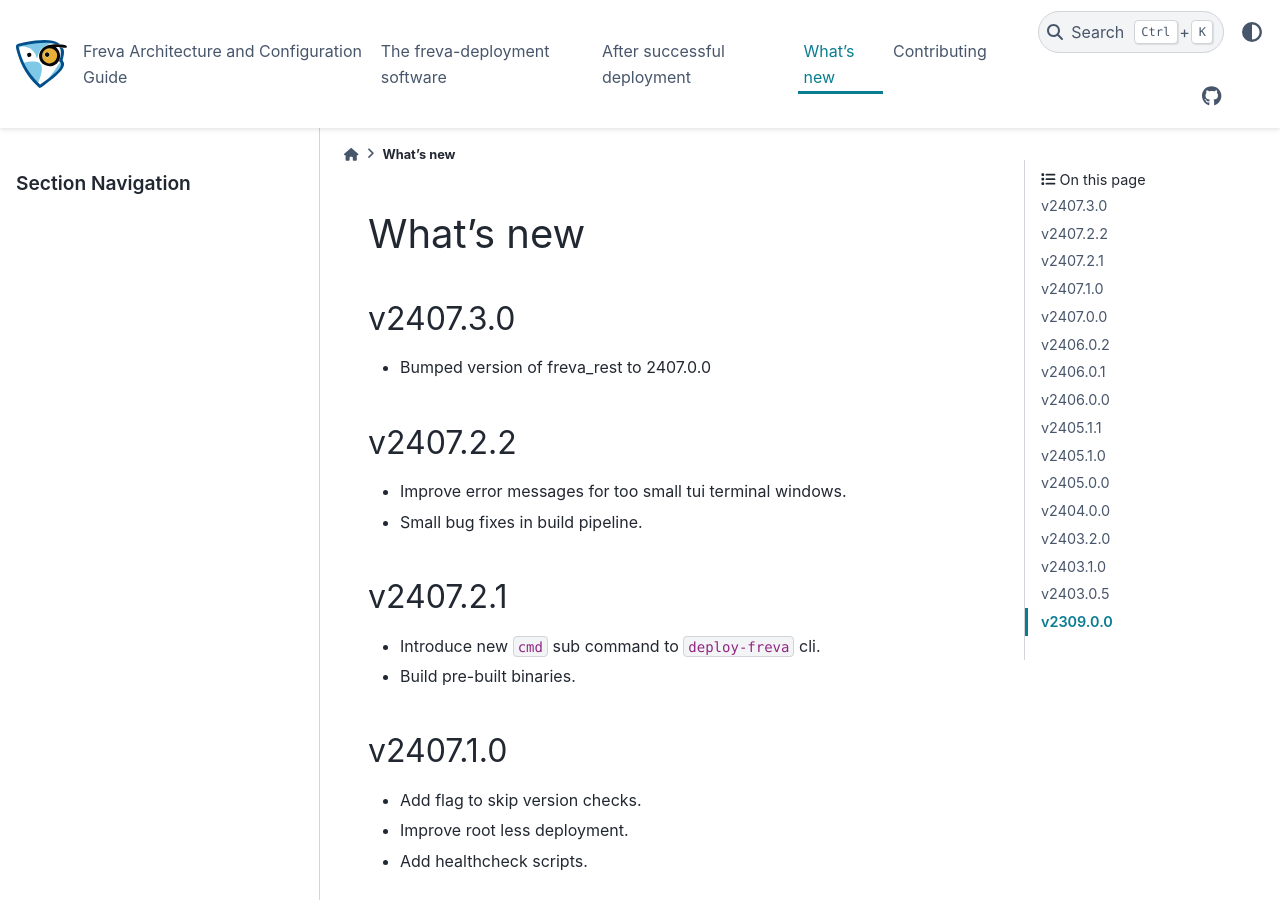
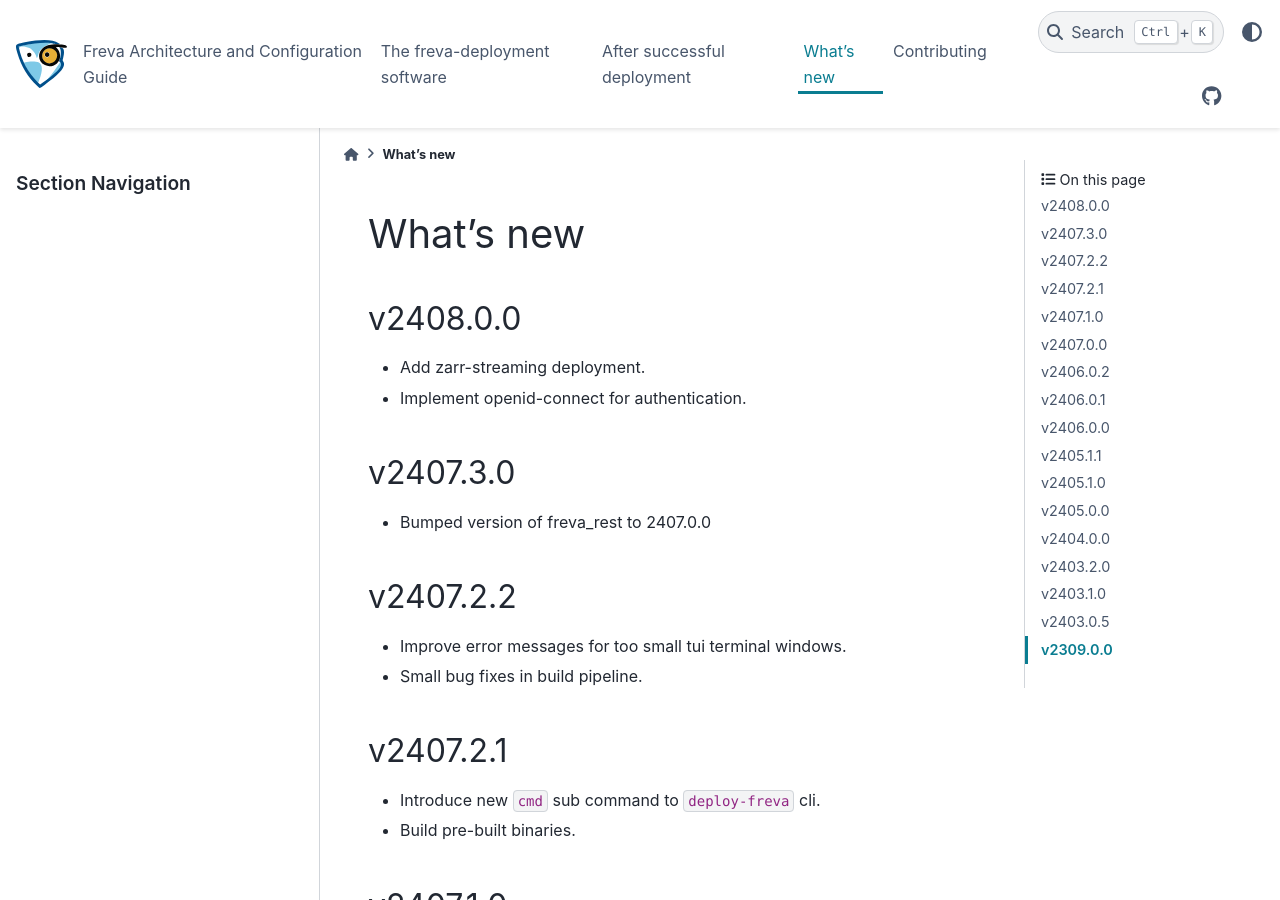
Before and after one commit to FREVA-CLINT/freva-deployment, a Sphinx documentation site: the page built from docs/whatsnew.rst, in a window 1280 px wide and 900 px high. Built offline with Sphinx 7.4.7 and the PyData theme 0.15.4, drawn with Linux system fonts in a browser that asks for light colours; pages that are not in the unit, such as notebooks, are missing from menus.

Commit message:
Update: whatsnew.

```diff
--- a/docs/whatsnew.rst
+++ b/docs/whatsnew.rst
@@ -6,6 +6,12 @@ What's new
 .. toctree::
    :maxdepth: 0
    :titlesonly:
+
+v2408.0.0
+~~~~~~~~
+* Add zarr-streaming deployment.
+* Implement openid-connect for authentication.
+
 
 v2407.3.0
 ~~~~~~~~
```
